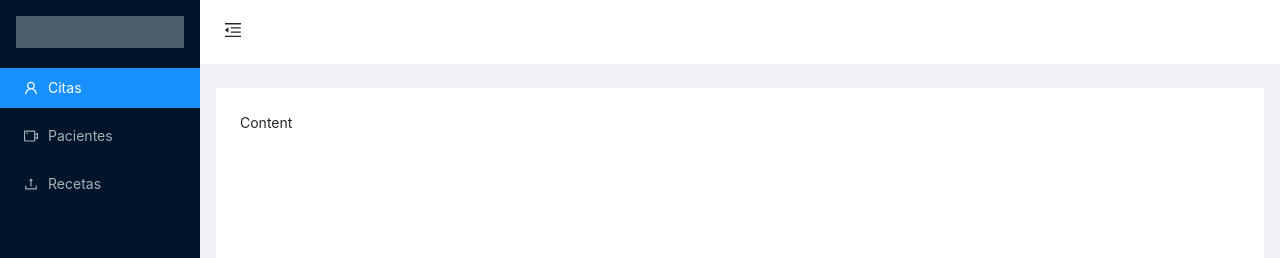
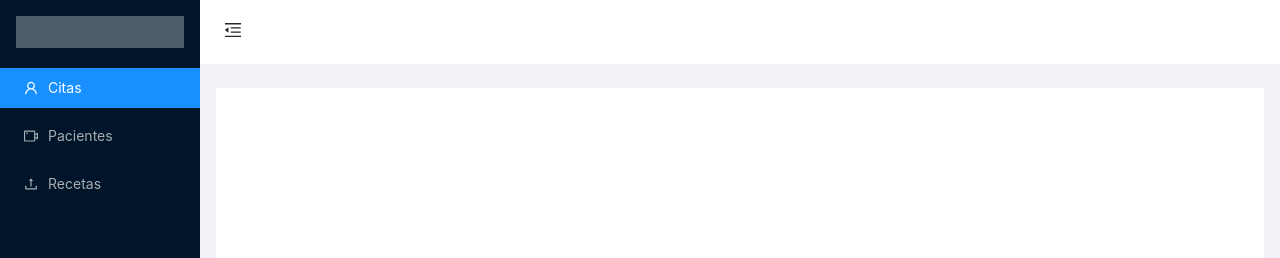
Before and after one commit to israel2x/citas_app_lite, a React (Create React App) app: page / in a window 1280 px wide. Shown: the top 258 px of the page. Built offline with nearby package versions, Linux system fonts and the light colour scheme.

Commit message:
Configuracion de las rutas con react-router v6

```diff
--- a/src/components/CitasLayout.js
+++ b/src/components/CitasLayout.js
@@ -1,79 +1,7 @@
-import React, { useState } from "react";
-import { Layout, Menu } from "antd";
-import {
-  MenuUnfoldOutlined,
-  MenuFoldOutlined,
-  UserOutlined,
-  VideoCameraOutlined,
-  UploadOutlined,
-} from "@ant-design/icons";
-import "./citaslayout.css";
-import PacientesLayout from "./PacientesLayout";
-import RecetasLayout from "./RecetasLayout";
+import React from "react";
 
-const { Header, Sider, Content } = Layout;
 const CitasLayout = () => {
-  const [collapsed, setCollapsed] = useState(false);
-
-  const toggle = () => {
-    setCollapsed(!collapsed);
-  };
-
-  const onClickHandler = (e) => {
-    console.dir("Side item: " + e.key);
-  };
-
-  return (
-    <Layout style={{ minHeight: "100vh" }}>
-      <Sider trigger={null} collapsible collapsed={collapsed}>
-        <div className="logo"></div>
-        <Menu
-          theme="dark"
-          onClick={onClickHandler}
-          mode="inline"
-          defaultSelectedKeys={["1"]}
-          items={[
-            {
-              key: "1",
-              icon: <UserOutlined />,
-              label: "Citas",
-            },
-            {
-              key: "2",
-              icon: <VideoCameraOutlined />,
-              label: "Pacientes",
-            },
-            {
-              key: "3",
-              icon: <UploadOutlined />,
-              label: "Recetas",
-            },
-          ]}
-        ></Menu>
-      </Sider>
-      <Layout className="site-layout">
-        <Header className="site-layout-background" style={{ padding: 0 }}>
-          {React.createElement(
-            collapsed ? MenuUnfoldOutlined : MenuFoldOutlined,
-            {
-              className: "trigger",
-              onClick: toggle,
-            }
-          )}
-        </Header>
-        <Content
-          className="site-layout-background"
-          style={{
-            margin: "24px 16px",
-            padding: 24,
-            minHeight: 280,
-          }}
-        >
-          Content
-        </Content>
-      </Layout>
-    </Layout>
-  );
+  return <div>CitasLayout</div>;
 };
 
 export default CitasLayout;
--- /dev/null
+++ b/src/components/MainLayaout.js
@@ -0,0 +1,98 @@
+import React, { useState } from "react";
+import { Layout, Menu } from "antd";
+import {
+  MenuUnfoldOutlined,
+  MenuFoldOutlined,
+  UserOutlined,
+  VideoCameraOutlined,
+  UploadOutlined,
+} from "@ant-design/icons";
+import "./citaslayout.css";
+import { Outlet, useLocation, useNavigate } from "react-router-dom";
+
+const { Header, Sider, Content } = Layout;
+
+const MainLayout = () => {
+  let location = useLocation();
+  let navigate = useNavigate();
+  const [collapsed, setCollapsed] = useState(false);
+
+  const toggle = () => {
+    setCollapsed(!collapsed);
+  };
+
+  console.log(location);
+
+  const onClickHandler = (e) => {
+    console.dir("Side item: " + e.key);
+    console.log("location: " + location);
+    console.log("navigate: " + navigate);
+
+    if (e.key == 1) {
+      console.log(e.key == 1);
+      navigate("citas");
+    } else if (e.key == 2) {
+      console.log(e.key == 2);
+      navigate("pacientes");
+    } else if (e.key == 3) {
+      console.log(e.key == 3);
+      navigate("recetas");
+    }
+
+    //navigate("recetas");
+  };
+
+  return (
+    <Layout style={{ minHeight: "100vh" }}>
+      <Sider trigger={null} collapsible collapsed={collapsed}>
+        <div className="logo"></div>
+        <Menu
+          theme="dark"
+          onClick={onClickHandler}
+          mode="inline"
+          defaultSelectedKeys={["1"]}
+          items={[
+            {
+              key: "1",
+              icon: <UserOutlined />,
+              label: "Citas",
+            },
+            {
+              key: "2",
+              icon: <VideoCameraOutlined />,
+              label: "Pacientes",
+            },
+            {
+              key: "3",
+              icon: <UploadOutlined />,
+              label: "Recetas",
+            },
+          ]}
+        ></Menu>
+      </Sider>
+      <Layout className="site-layout">
+        <Header className="site-layout-background" style={{ padding: 0 }}>
+          {React.createElement(
+            collapsed ? MenuUnfoldOutlined : MenuFoldOutlined,
+            {
+              className: "trigger",
+              onClick: toggle,
+            }
+          )}
+        </Header>
+        <Content
+          className="site-layout-background"
+          style={{
+            margin: "24px 16px",
+            padding: 24,
+            minHeight: 280,
+          }}
+        >
+          <Outlet />
+        </Content>
+      </Layout>
+    </Layout>
+  );
+};
+
+export default MainLayout;
--- a/src/index.js
+++ b/src/index.js
@@ -3,12 +3,15 @@ import ReactDOM from "react-dom/client";
 //import "./index.css";
 //import App from "./App";
 import reportWebVitals from "./reportWebVitals";
-import Citas from "./pages/Citas";
+import { BrowserRouter } from "react-router-dom";
+import Inicio from "./pages/Inicio";
 
 const root = ReactDOM.createRoot(document.getElementById("root"));
 root.render(
   <React.StrictMode>
-    <Citas />
+    <BrowserRouter>
+      <Inicio />
+    </BrowserRouter>
   </React.StrictMode>
 );
 
--- a/src/pages/Citas.js
+++ b/src/pages/Citas.js
@@ -1,9 +1,7 @@
 import React from "react";
-import CitasLayout from "../components/CitasLayout";
-import "antd/dist/antd.css";
 
 const Citas = () => {
-  return <CitasLayout></CitasLayout>;
+  return <h2>Citas...</h2>;
 };
 
 export default Citas;
--- /dev/null
+++ b/src/pages/Inicio.js
@@ -0,0 +1,22 @@
+import React from "react";
+import CitasLayout from "../components/CitasLayout";
+import "antd/dist/antd.css";
+import { Routes, Route } from "react-router-dom";
+import Pacientes from "./Pacientes";
+import Recetas from "./Recetas";
+import Citas from "./Citas";
+import MainLayout from "../components/MainLayaout";
+
+const Inicio = () => {
+  return (
+    <Routes>
+      <Route path="/" element={<MainLayout />}>
+        <Route path="citas" element={<Citas />} />
+        <Route path="pacientes" element={<Pacientes />} />
+        <Route path="recetas" element={<Recetas />} />
+      </Route>
+    </Routes>
+  );
+};
+
+export default Inicio;
```
